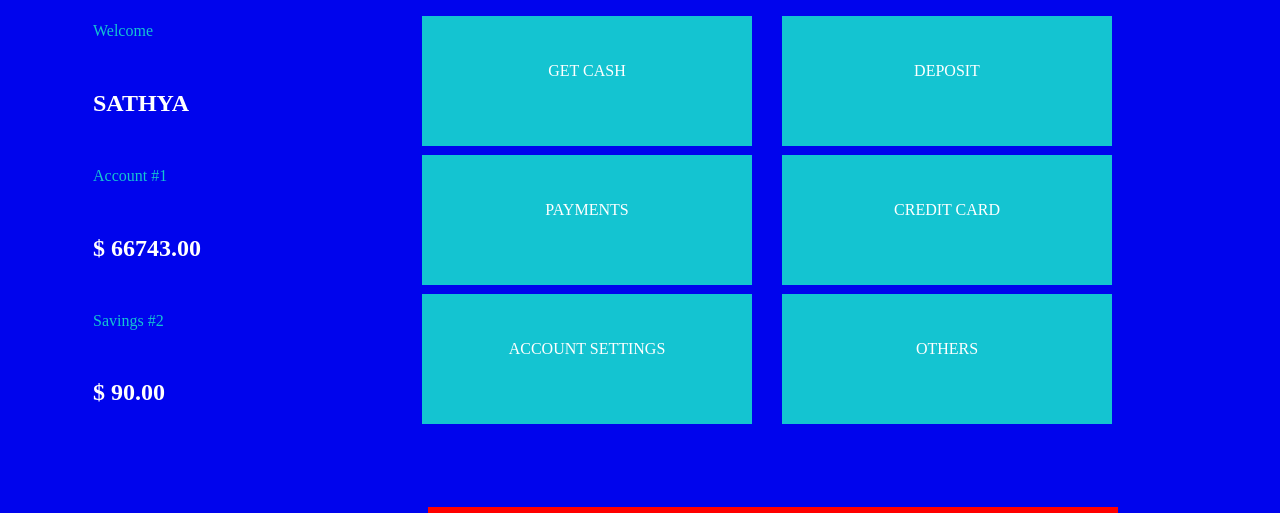
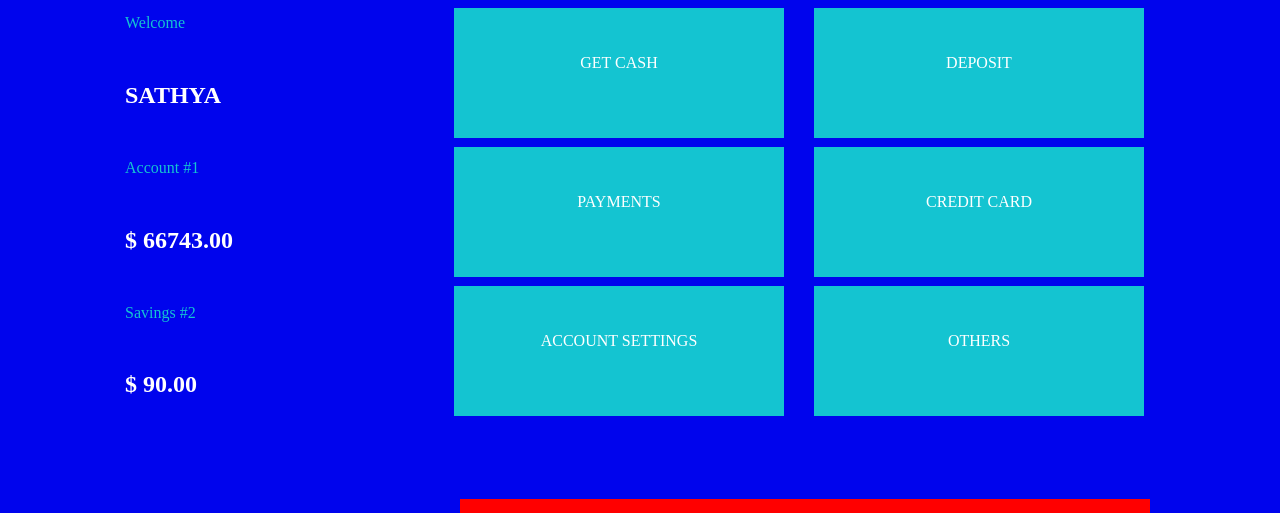
Before and after one commit to satyam-9951/training, a plain HTML site: page atmoptions.html in a window 1280 px wide. Shown: the part 111-624 px from the top of the page. Drawn offline with Linux system fonts and the light colour scheme.

Commit message:
Add files via upload

```diff
--- a/atmoptions.html
+++ b/atmoptions.html
@@ -104,14 +104,16 @@
 
 			.main{
 				width:1200px;
+				margin:auto;
 			}
+
 
 		</style>
 
 	</head>
 
-	<body>
-	<div class="main">
+	<body class="main">
+
 		<div class="head">
 			<h1>ATM</h1>
 			<h3>Card Return</h3>
@@ -155,7 +157,7 @@
 		</div>
 
 		</div>
-		</div>
+
 	</body>
 
 </html>
```
